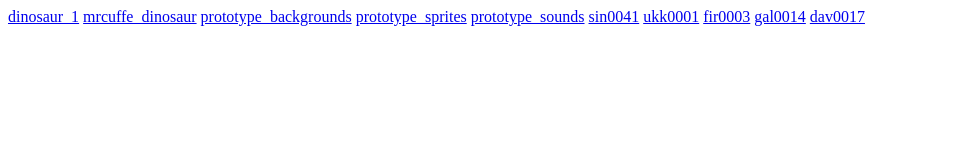
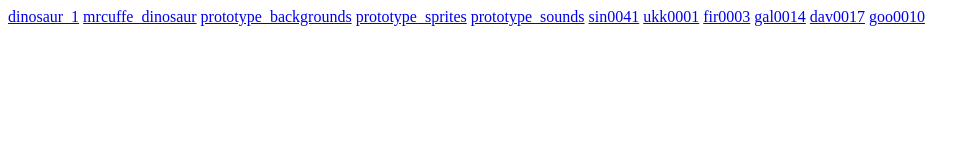
Before and after one commit to MrCuffe/openGameArt, a plain HTML site: page index.html in a window 1280 px wide. Shown: the whole page, without its empty margins (0-980 px from the left). Drawn offline with Linux system fonts and the light colour scheme.

Commit message:
Update index.html

```diff
--- a/index.html
+++ b/index.html
@@ -9,4 +9,5 @@
     <a href="fir0003/">fir0003</a>
     <a href="gal0014/">gal0014</a>
     <a href="dav0017/">dav0017</a>
+    <a href="goo0010/">goo0010</a>
 </html>
```
